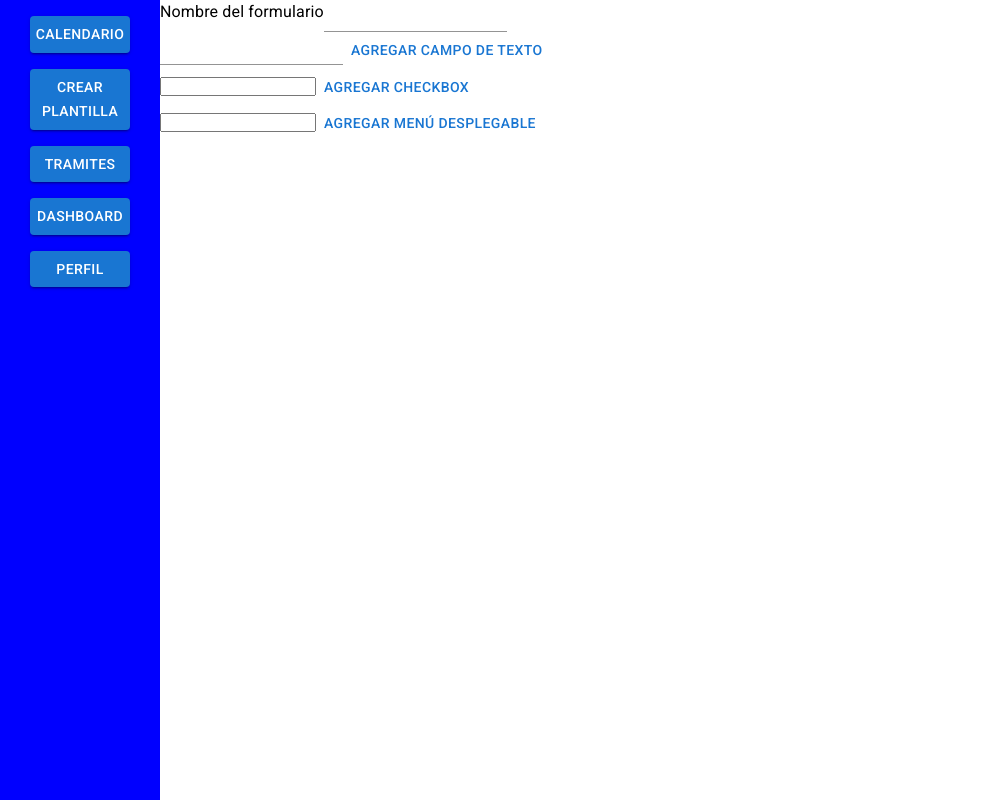
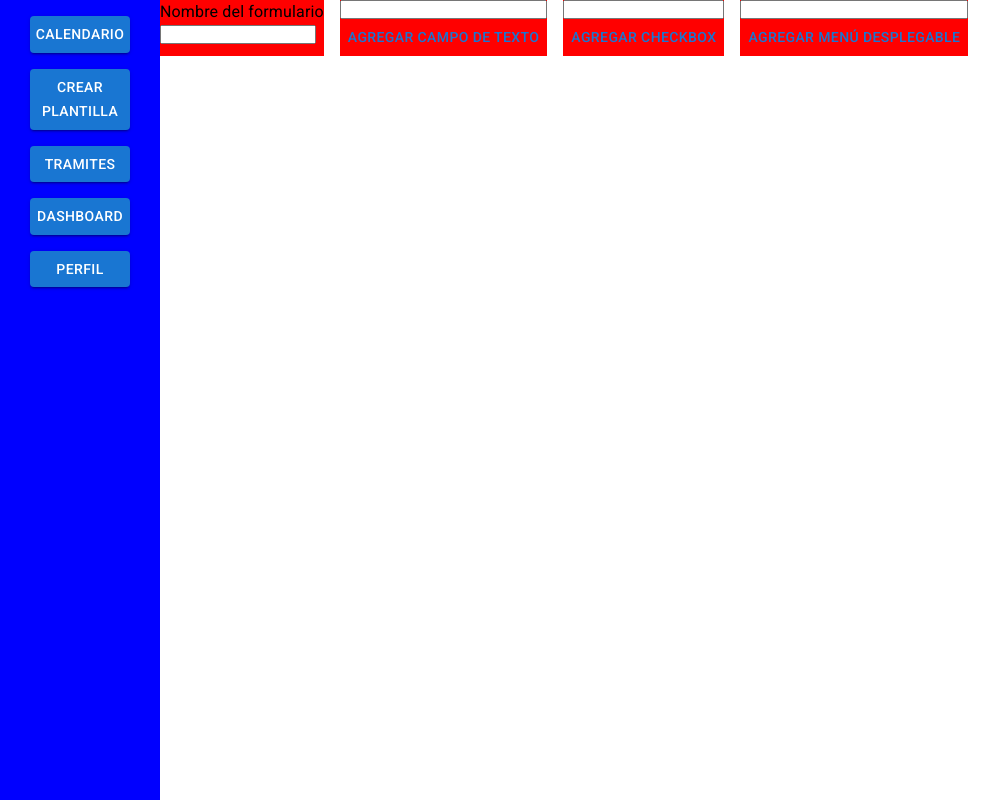
Before and after one commit to GiulianoGreco03/AgenditaReact, a React (Vite) app in the folder AgenditaReact/: page /form-creator in a window 1280 px wide. Shown: the whole page, without its empty margins (0-1002 px from the left). Built offline with nearby package versions, Linux system fonts and the light colour scheme.

Commit message:
Cambio de estados a referencia para mejorar rendimiento en FormTemplateCreator

```diff
--- a/AgenditaReact/src/Components/FormTemplate/FormTemplateCreator/FormTemplateCreator.tsx
+++ b/AgenditaReact/src/Components/FormTemplate/FormTemplateCreator/FormTemplateCreator.tsx
@@ -7,7 +7,7 @@ import type { selectTemplate } from "../../../Interfaces/FormTemplate/selectTemp
 import Button from "@mui/material/Button";
 import Checkbox from "@mui/material/Checkbox";
 import FormControlLabel from "@mui/material/FormControlLabel";
-import { useState } from "react";
+import { useRef, useState } from "react";
 import TextFieldItem from "../TextFieldItem/TextField";
 import Input from "@mui/material/Input";
 import SelectItem from "../SelectItem/SelectItem";
@@ -24,18 +24,18 @@ function FormTemplateCreator() {
   const [selectInput, setSelectInput] = useState("");
   const [optionInputs, setOptionInputs] = useState<Record<number, string>>({});
 
-  const [textFieldOrder, setTextFieldOrder] = useState(textFields.length);
-  const [checkboxOrder, setCheckboxOrder] = useState(checkboxes.length);
-  const [selectOrder, setSelectOrder] = useState(selects.length);
+  const textFieldOrder = useRef(textFields.length);
+  const checkboxOrder = useRef(checkboxes.length);
+  const selectOrder = useRef(selects.length);
 
   const createTextField = (name: string) => {
     if (name != null && name != "") {
       const newField: textFieldTemplate = {
         title: name,
         description: "",
-        order: textFieldOrder,
+        order: textFieldOrder.current,
       };
-      setTextFieldOrder(textFieldOrder + 1);
+      textFieldOrder.current += 1
       setTextFields((prev) => [...prev, newField]);
       setTextFieldInput("");
     }
@@ -43,8 +43,8 @@ function FormTemplateCreator() {
 
   const createCheckbox = (name: string) => {
     if (name != null && name != "") {
-      const newCheck: checkboxTemplate = { title: name, order: textFieldOrder };
-      setCheckboxOrder(checkboxOrder + 1);
+      const newCheck: checkboxTemplate = { title: name, order: checkboxOrder.current };
+     checkboxOrder.current += 1;
       setCheckboxes((prev) => [...prev, newCheck]);
       setCheckboxInput("");
     }
@@ -54,10 +54,10 @@ function FormTemplateCreator() {
     if (name != null && name != "") {
       const newSelect: selectTemplate = {
         title: name,
-        order: selectOrder,
+        order: selectOrder.current,
         options: [],
       };
-      setSelectOrder(selectOrder + 1);
+      selectOrder.current += 1;
       setSelects((prev) => [...prev, newSelect]);
       setSelectInput("");
     }
@@ -86,25 +86,50 @@ function FormTemplateCreator() {
           : select
       )
     );
-    setOptionInputs(optionInputs[order]="");
+    setOptionInputs((prev) => ({ ...prev, [order]: "" }));
   };
+
+
+
 
   return (
     <Box>
       <form action="">
-        <Box sx={{ display: "flex" }}>
-          <Typography>Nombre del formulario</Typography>
-          <Input type="text" name="" id="" />
+        <Box sx={{ display: "flex", gap:2 }}>
+          <Box sx={{backgroundColor:"red"}}>
+            <Typography>Nombre del formulario</Typography>
+            <input type="text" name="" id="" />
+          </Box>
+          <Box sx={{display:"flex", flexDirection:"column", backgroundColor:"red"}}>
+             <input
+            value={textFieldInput}
+            onChange={(e) => setTextFieldInput(e.target.value)}
+            />
+            <Button onClick={() => createTextField(textFieldInput)}>
+              Agregar campo de texto
+            </Button>
+          </Box>
+          <Box sx={{display:"flex", flexDirection:"column", backgroundColor:"red"}}>
+          <input
+            value={checkboxInput}
+            onChange={(e) => setCheckboxInput(e.target.value)}
+          />
+          <Button onClick={() => createCheckbox(checkboxInput)}>
+            Agregar checkbox
+          </Button>
+          </Box>
+          <Box sx={{display:"flex", flexDirection:"column", backgroundColor:"red"}}>
+          <input
+            value={selectInput}
+            onChange={(e) => setSelectInput(e.target.value)}
+          />
+          <Button onClick={() => createSelect(selectInput)}>
+            Agregar menú desplegable
+          </Button>
+          </Box>
         </Box>
 
         <Box>
-          <Input
-            value={textFieldInput}
-            onChange={(e) => setTextFieldInput(e.target.value)}
-          />
-          <Button onClick={() => createTextField(textFieldInput)}>
-            Agregar campo de texto
-          </Button>
           {textFields.map((text) => {
             return (
               <Box
@@ -122,30 +147,16 @@ function FormTemplateCreator() {
           })}
         </Box>
         <Box>
-          <input
-            value={checkboxInput}
-            onChange={(e) => setCheckboxInput(e.target.value)}
-          />
-          <Button onClick={() => createCheckbox(checkboxInput)}>
-            Agregar checkbox
-          </Button>
           {checkboxes.map((text) => {
             return (
               <Box key={text.order}>
-                <FormControlLabel control={<Checkbox />} label={text.title} />
+                <FormControlLabel control={<Checkbox/>} key={checkboxOrder.current} label={text.title}/>
                 <Button onClick={() => deleteCheckbox(text)}>eliminar</Button>
               </Box>
             );
           })}
         </Box>
         <Box>
-          <input
-            value={selectInput}
-            onChange={(e) => setSelectInput(e.target.value)}
-          />
-          <Button onClick={() => createSelect(selectInput)}>
-            Agregar menú desplegable
-          </Button>
           {selects.map((text) => {
             return (
               <Box key={text.order}>
--- a/AgenditaReact/src/Components/FormTemplate/SelectItem/SelectItem.tsx
+++ b/AgenditaReact/src/Components/FormTemplate/SelectItem/SelectItem.tsx
@@ -13,7 +13,7 @@ function SelectItem({ title, order, options }: selectTemplate) {
   return (
     <Box key={order}>
       <Typography>{title}</Typography>
-      <Select fullWidth value={selectedOption} onChange={(e)=>setSelectedOption(e.target.value)}>
+      <Select  value={selectedOption} onChange={(e)=>setSelectedOption(e.target.value)}>
         {options.map((option, index) => (
           <MenuItem key={index} value={option.option}>
             {option.option}
```
